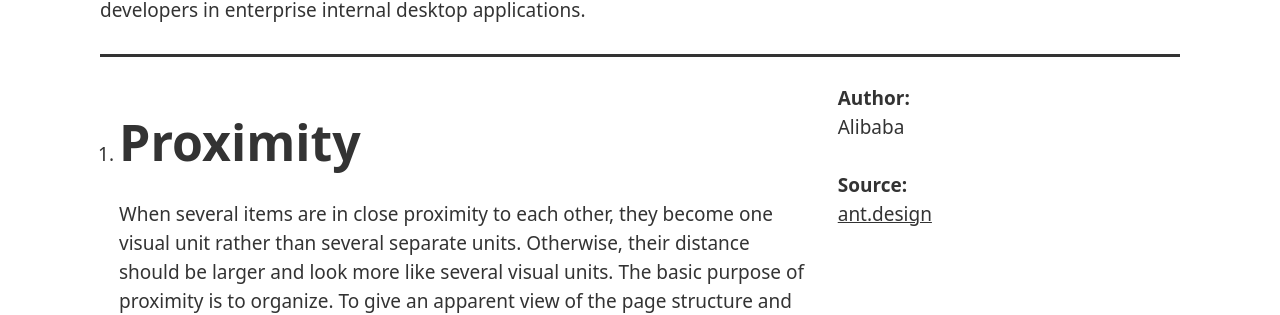
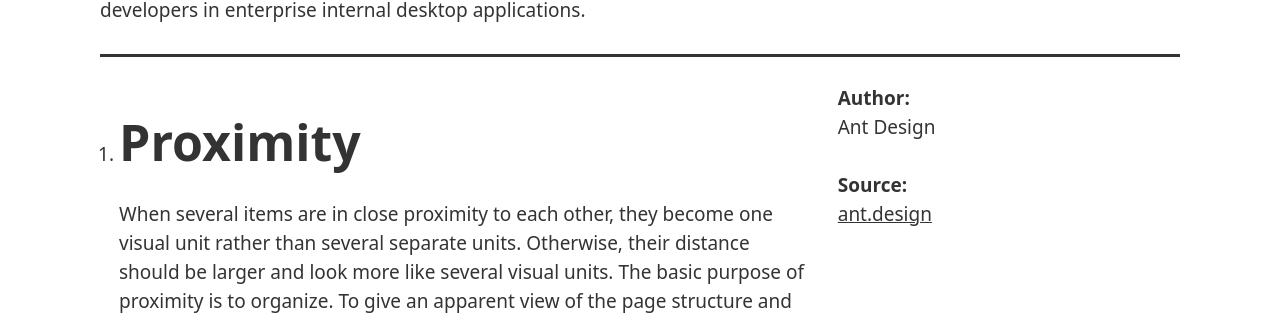
Before and after one commit to benbrignell/principles.design, a Jekyll site: the page built from _examples/ant-design.md, in a window 1280 px wide and 900 px high. Shown: the part 302-617 px from the top of the window. Built offline with Jekyll 4.4.1, drawn with Linux system fonts in a browser that asks for light colours; comment, search, counter and statistics services are not loaded.

Commit message:
corrected ant author

```diff
--- a/_examples/ant-design.md
+++ b/_examples/ant-design.md
@@ -1,6 +1,6 @@
 ---
 title: Ant Design
-author: Alibaba
+author: Ant Design
 overview: Ant Design is created for improving the experience of users, designers and developers in enterprise internal desktop applications.
 link: http://ant.design
 principles:
```
